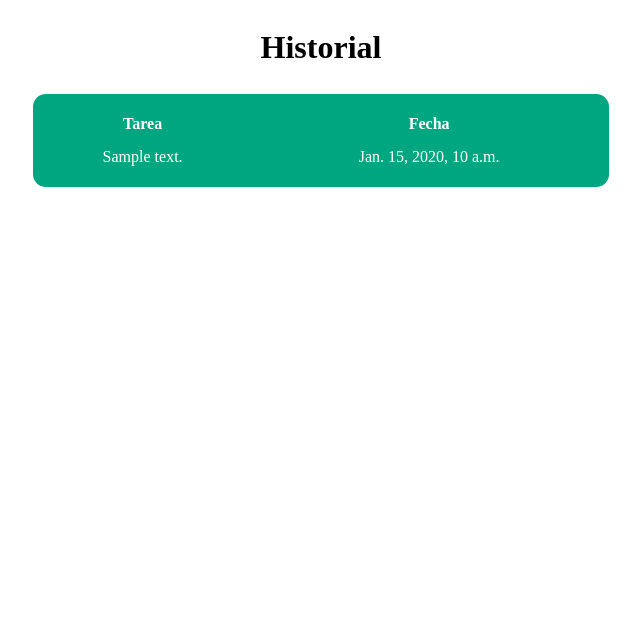
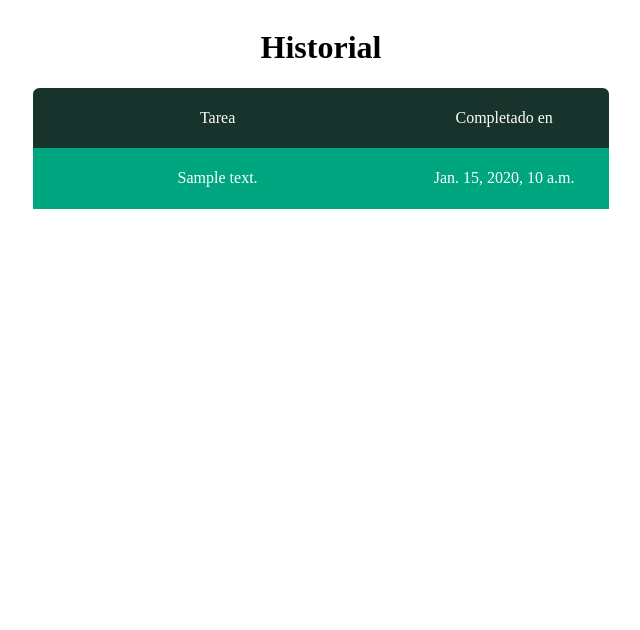
Before and after one commit to mrReedax/djangoweb, a Django app: template myWeb/Tasks/templates/tasks/recordsTable.html in a window 1280 px wide. Shown: the top 630 px of the page, without its empty margins (319-959 px from the left). Run offline with Django 4.2, Linux system fonts and the light colour scheme; the template is opened without the code that fills it: most values are stand-ins (such as "Sample title", 1, 10 or a date in 2020).

Commit message:
Scroll added to tables, footer and favicon added, some css changes

```diff
--- a/myWeb/Tasks/static/tasks/headerHome.css
+++ b/myWeb/Tasks/static/tasks/headerHome.css
@@ -6,7 +6,7 @@
     color: white;
     font-family: 'Source Sans Pro', sans-serif;
     font-size: 3vw;
-    padding: 2.5vw;
+    padding: 2vw;
     border-radius: 0.5vw;
 }
 
--- a/myWeb/Tasks/static/tasks/home.css
+++ b/myWeb/Tasks/static/tasks/home.css
@@ -1,6 +1,6 @@
 body {
     font-family: 'Source Sans Pro', sans-serif;
     justify-content: center;
-    background: linear-gradient(180deg, white, 80%,#059862);
+    background-color: white;
     color: black;
 }
--- a/myWeb/Tasks/static/tasks/login.css
+++ b/myWeb/Tasks/static/tasks/login.css
@@ -6,7 +6,7 @@
 
 body {
     display: flex;
-    background: linear-gradient(180deg, #262335, 80%,#000000);
+    background: linear-gradient(180deg, #262335, 60%,#000000);
     font-family: 'Source Sans Pro', sans-serif;
     font-size: 2vw;
     align-items: center;
--- a/myWeb/Tasks/static/tasks/recordstable.css
+++ b/myWeb/Tasks/static/tasks/recordstable.css
@@ -6,17 +6,33 @@
 }
 
 table {
-    border: 0.5vw;
-    border-radius: 1vw;
+    border: 0.2vw;
     color: white;
     width: 45vw;
     background-color: rgb(0, 166, 127);
-    margin: 0.5vw;
+    margin: 0;
     padding: 1vw 0.5;
+}
+.table-title{
+    background-color: rgb(23, 51, 43);
+    border-top-left-radius: 0.5vw;
+    border-top-right-radius: 0.5vw;
 }
 
 .table-row {
     border-radius: 10vw;
+
+}
+
+.records-list{
+    height: 22vw;
+    overflow-y: overlay;
+    border-bottom-left-radius: 0.5vw;
+    border-bottom-right-radius: 0.5vw;
+}
+
+.date-cell {
+    width: 15vw;
 }
 
 th {
--- a/myWeb/Tasks/templates/registration/login.html
+++ b/myWeb/Tasks/templates/registration/login.html
@@ -43,4 +43,5 @@
         </div>
     </form>
 </div>
+{% include 'tasks/footer.html'%}
 </html>
--- a/myWeb/Tasks/templates/tasks/head.html
+++ b/myWeb/Tasks/templates/tasks/head.html
@@ -4,6 +4,7 @@
         <meta charset="UTF-8">
         <meta http-equiv="X-UA-Compatible" content="IE=edge">
         <meta name="viewport" content="width=device-width, initial-scale=1.0">
-        <link rel="stylesheet" type="image/ico" href="{% static 'favicon.ico' %">
+        {% load static %}
+        <link rel="shortcut icon" type="image/png" href="{% static 'favicon.ico' %}">
         <title>{{ title }} 😎📋</title>
     </head>
--- a/myWeb/Tasks/templates/tasks/home.html
+++ b/myWeb/Tasks/templates/tasks/home.html
@@ -2,4 +2,5 @@
 {%load static%}
 <link rel="stylesheet" type="text/css" href="{% static '/tasks/home.css' %}">
 {% include 'tasks/taskstable.html' with tasks=tasks%}
+{% include 'tasks/footer.html'%}
 </html>
--- a/myWeb/Tasks/templates/tasks/records.html
+++ b/myWeb/Tasks/templates/tasks/records.html
@@ -2,4 +2,5 @@
 {%load static%}
 <link rel="stylesheet" type="text/css" href="{% static '/tasks/home.css' %}">
 {% include 'tasks/recordsTable.html'%}
+{% include 'tasks/footer.html'%}
 </html>
--- a/myWeb/Tasks/templates/tasks/recordsTable.html
+++ b/myWeb/Tasks/templates/tasks/recordsTable.html
@@ -2,16 +2,20 @@
 <link rel="stylesheet" type="text/css" href="{% static '/tasks/recordstable.css' %}">
 <div class="records-container">
     <h1>Historial</h1>
-    <table>
+    <table class="table-title">
         <tr class="table-row">
-            <th>Tarea</th>
-            <th>Fecha</th>
+            <td>Tarea</td>
+            <td class="date-cell">Completado en</td>
         </tr>
-        {% for record in records %}
-            <tr>
-                <td>{{record.task_text}}</td>
-                <td>{{record.completion_date}}</td>
-            </tr>
-        {% endfor %}
     </table>
+    <div class="records-list">
+        <table>
+            {% for record in records %}
+                <tr>
+                    <td>{{record.task_text}}</td>
+                    <td class="date-cell">{{record.completion_date}}</td>
+                </tr>
+            {% endfor %}
+        </table>
+    </div>
 </div>
--- a/myWeb/Tasks/templates/tasks/taskstable.html
+++ b/myWeb/Tasks/templates/tasks/taskstable.html
@@ -18,11 +18,8 @@
                 type="submit"
                 value="➕">
         </form>
+        <div class="taskList">
             <table>
-            <tr>
-                <th>Actividad</th>
-                <th>Opciones</th>
-            </tr>
                 {% for task in tasks %}
                     {% if not task.completed %}
                     <tr class="table-row">
@@ -54,3 +51,4 @@
             </table>
         </div>
     </div>
+</div>
```
Also changed, not shown: myWeb/Tasks/handlers/handlers.py (+31 -1 lines), myWeb/Tasks/static/tasks/taskstable.css (+13 -2 lines), myWeb/Tasks/templates/tasks/headerHome.html (+3 -12 lines), myWeb/Tasks/views.py (+30 -1 lines), myWeb/Tasks/static/tasks/favicon.ico (deleted), myWeb/db.sqlite3. Lines whose indentation alone changed are shown as unchanged.
